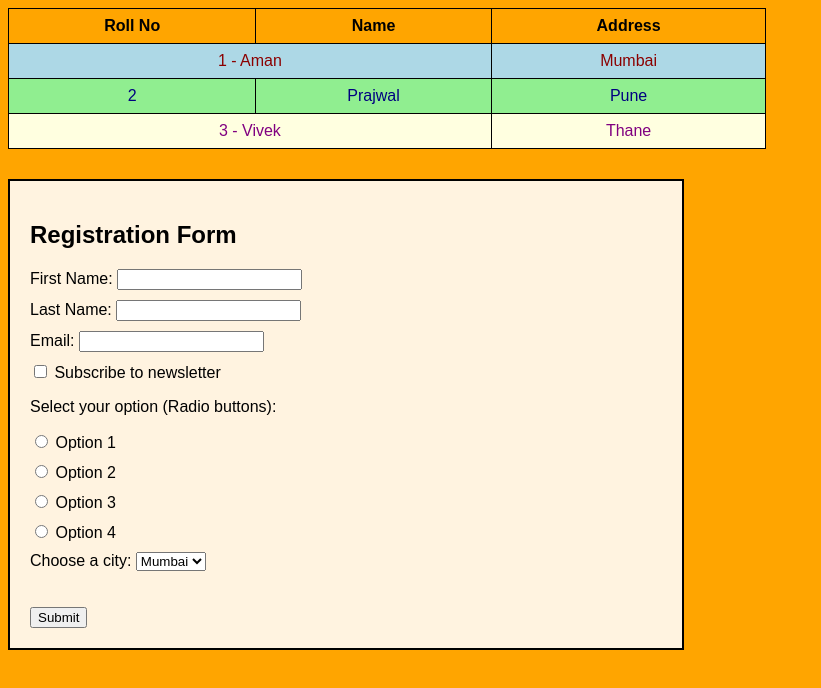
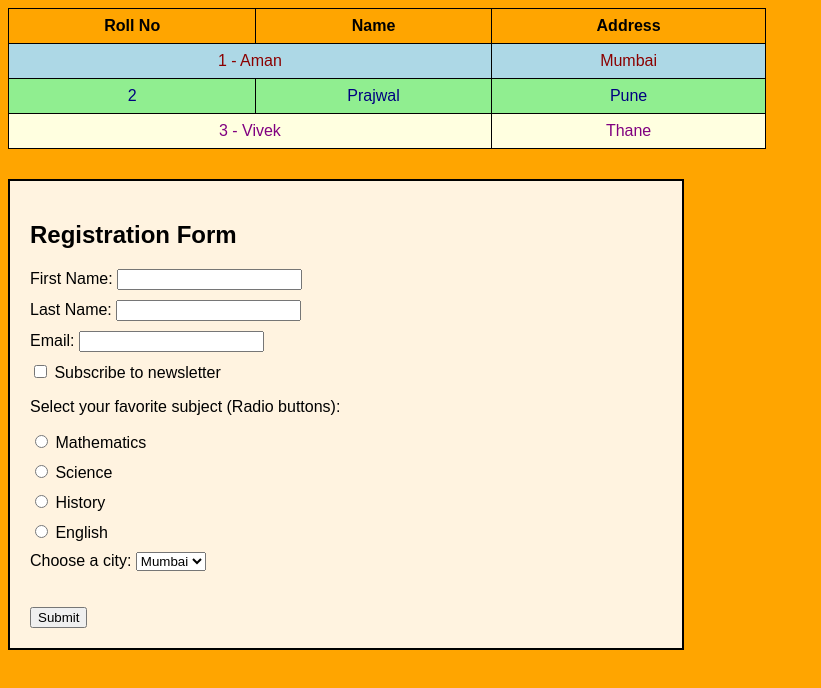
Before and after one commit to kanvivek1/tableprogram, a plain HTML site: page index.html in a window 1280 px wide. Shown: the whole page, without its empty margins (0-821 px from the left). Drawn offline with Linux system fonts and the light colour scheme.

Commit message:
Update index.html

```diff
--- a/index.html
+++ b/index.html
@@ -72,11 +72,11 @@
       <input type="checkbox" name="subscribe"> Subscribe to newsletter
     </label>
 
-    <p>Select your option (Radio buttons):</p>
-    <label><input type="radio" name="choice" value="Option1"> Option 1</label>
-    <label><input type="radio" name="choice" value="Option2"> Option 2</label>
-    <label><input type="radio" name="choice" value="Option3"> Option 3</label>
-    <label><input type="radio" name="choice" value="Option4"> Option 4</label>
+    <p>Select your favorite subject (Radio buttons):</p>
+    <label><input type="radio" name="subject" value="Math"> Mathematics</label>
+    <label><input type="radio" name="subject" value="Science"> Science</label>
+    <label><input type="radio" name="subject" value="History"> History</label>
+    <label><input type="radio" name="subject" value="English"> English</label>
 
     <label>Choose a city:
       <select name="city">
```
